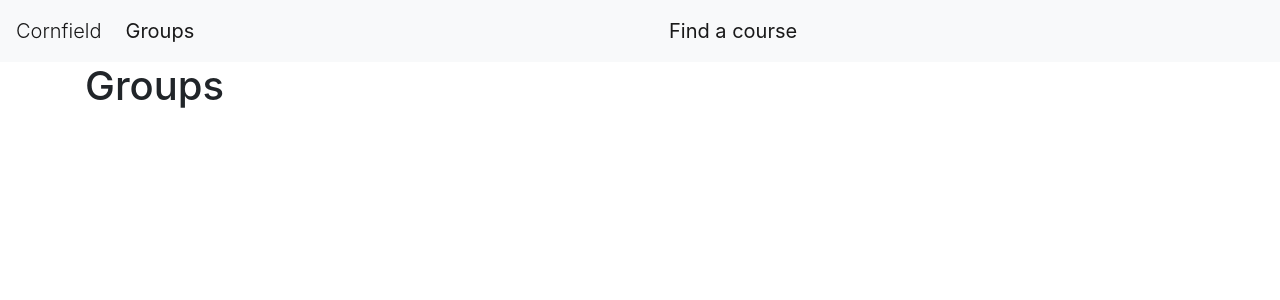
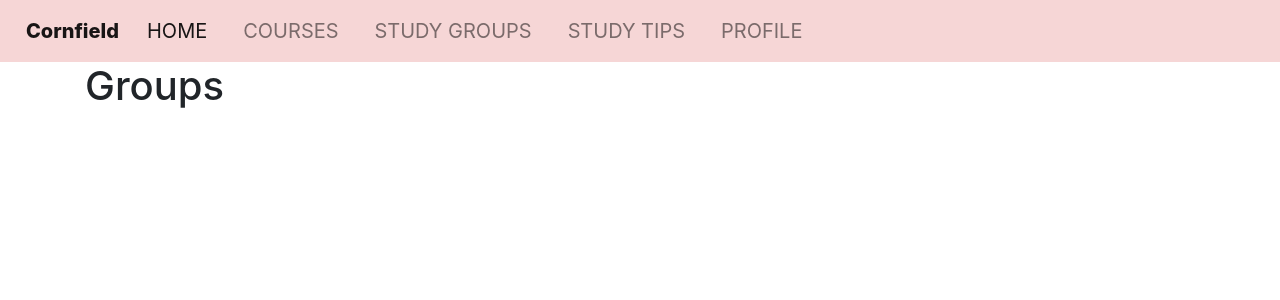
Before and after one commit to altheabata/hackourcampus2020, a Flask app: page /groups in a window 1280 px wide. Shown: the top 300 px of the page. Run offline with Flask 2, Linux system fonts and the light colour scheme; the visitor is signed in with stand-in values (Sample User, id 1); some libraries are stand-ins or nearby versions.

Commit message:
new logged in nav bar

```diff
--- a/static/css/style.css
+++ b/static/css/style.css
@@ -23,6 +23,13 @@ body{
 
 /* nav bar */
 
+/* .navbar-default .navbar-nav > li:hover > a,
+.navbar-default .navbar-nav > li:hover > a:hover,
+.navbar-default .navbar-nav > li:hover > a:focus {
+    background-color: white!important;
+    color: black!important;
+} */
+
 #navbar-custom {
     background-color: #f6d6d6!important;
 }
@@ -31,12 +38,16 @@ body{
     font-size: 20px;
 }
 
-.navbar-brand {
-    font-weight: 300;
+.navbar-brand{
+    font-weight: 800!important;
+    margin-left: 10px!important;
+    margin-right: 10px!important;
 }
 
 .homelink{
-    text-align: center;
+    text-align: center!important;
+    margin-left: 10px!important;
+    margin-right: 10px!important;
 }
 
 .button-signup{
--- a/templates/base-logged-in.html
+++ b/templates/base-logged-in.html
@@ -12,7 +12,7 @@
     </head>
     <body>
         <!-- nav bar -->
-        <nav class="navbar navbar-expand-lg navbar-light bg-light">
+        <nav class="navbar navbar-expand-lg navbar-light bg-light" id="navbar-custom">
             <a class="navbar-brand" href="/index">Cornfield</a>
             <button class="navbar-toggler" type="button" data-toggle="collapse" data-target="#navbarSupportedContent" aria-controls="navbarSupportedContent" aria-expanded="false" aria-label="Toggle navigation">
                 <span class="navbar-toggler-icon"></span>
@@ -21,15 +21,24 @@
         <div class="collapse navbar-collapse" id="navbarSupportedContent">
             <ul class="navbar-nav mr-auto">
                 <li class="nav-item active">
-                    <a class="nav-link homelink" href="/groups">Groups<span class="sr-only">(current)</span></a>
+                    <a class="nav-link homelink" href="/index">HOME<span class="sr-only">(current)</span></a>
                 </li>
-            </ul>
-            <ul class="navbar-nav mr-auto">
-                <li class="nav-item active">
-                    <a class="nav-link homelink" href="/subjects">Find a course<span class="sr-only">(current)</span></a>
+                <li class="nav-item">
+                    <a class="nav-link homelink" href="/index">COURSES<span class="sr-only">(current)</span></a>
+                </li>
+                <li class="nav-item">
+                    <a class="nav-link homelink" href="/index">STUDY GROUPS<span class="sr-only">(current)</span></a>
+                </li>
+                <li class="nav-item">
+                    <a class="nav-link homelink" href="/index">STUDY TIPS<span class="sr-only">(current)</span></a>
+                </li>
+                <li class="nav-item">
+                    <a class="nav-link homelink" href="/index">PROFILE</a>
                 </li>
             </ul>
         </div>
+
+        </nav>
 
         </nav>
         <div class="container">
--- a/templates/base-logged-out.html
+++ b/templates/base-logged-out.html
@@ -12,7 +12,7 @@
     </head>
     <body>
         <!-- nav bar -->
-        <nav class="navbar navbar-expand-lg navbar-light bg-light">
+        <nav class="navbar navbar-expand-lg navbar-light bg-light" id="navbar-custom">
             <a class="navbar-brand" href="/index">Cornfield</a>
             <button class="navbar-toggler" type="button" data-toggle="collapse" data-target="#navbarSupportedContent" aria-controls="navbarSupportedContent" aria-expanded="false" aria-label="Toggle navigation">
                 <span class="navbar-toggler-icon"></span>
--- a/templates/signup.html
+++ b/templates/signup.html
@@ -4,12 +4,16 @@
     <form action="/post-signup" method="post">
         <label for="first_name">First name:</label>
         <input name="first_name">
+
         <label for="last_name">Last name:</label>
         <input name="last_name">
+
         <label for="email">Email:</label>
         <input name="email" type="email">
+
         <label for="password">Password:</label>
         <input name="password" type="password">
+
         <label for="grad_year">Graduation year:</label>
         <select name="grad_year">
             <option value="2020">2020</option>
@@ -18,6 +22,7 @@
             <option value="2023">2023</option>
             <option value="2024">2024</option>
         </select>
+
         <label for="college">College:</label>
         <select name="college">
             <option value="cals">Agriculture and Life Sciences</option>
```
